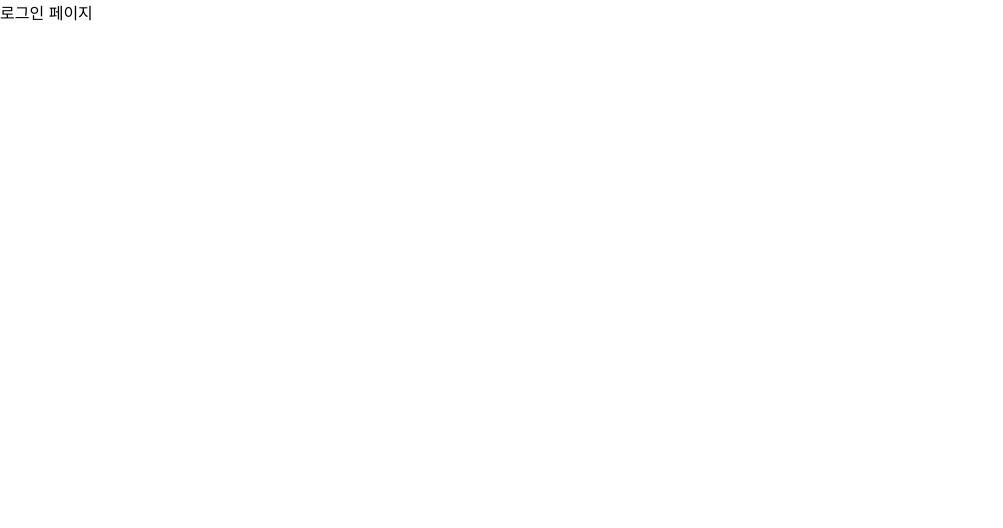
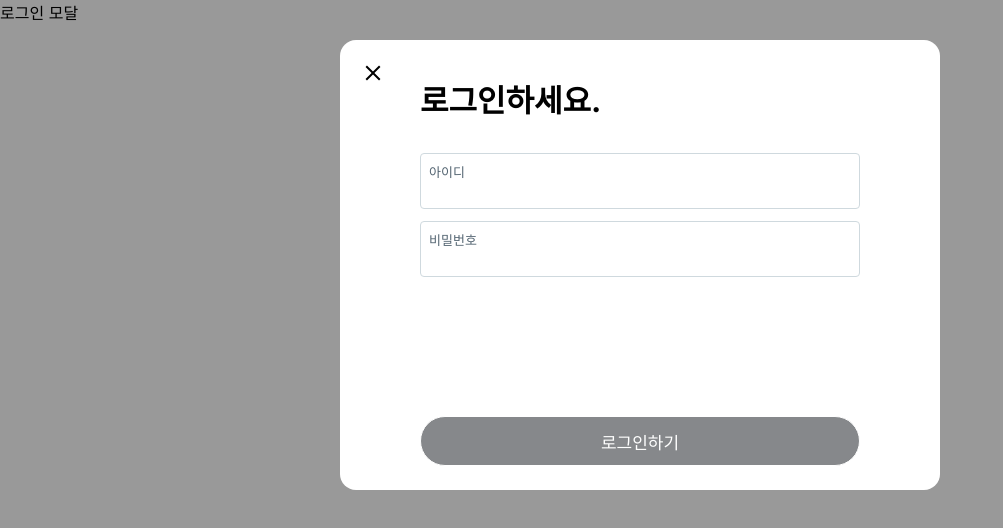
Before and after one commit to NukeKang/z-com, a Next.js app: page /i/flow/login in a window 1280 px wide. Shown: the top 528 px of the page, without its empty margins (0-1003 px from the left). Built offline with nearby package versions, Linux system fonts and the light colour scheme.

Commit message:
Update page.tsx and layout.tsx

```diff
--- /dev/null
+++ b/src/app/(beforeLogin)/@modal/default.tsx
@@ -0,0 +1,3 @@
+export default function Default() {
+  return null;
+}
--- /dev/null
+++ b/src/app/(beforeLogin)/@modal/i/flow/login/login.module.css
@@ -0,0 +1,148 @@
+.modalBackground {
+  width: 100vw;
+  height: 100%;
+  display: flex;
+  justify-content: center;
+  position: absolute;
+  background-color: rgba(0, 0, 0, 0.4);
+  top: 0;
+  left: 0;
+  right: 0;
+  bottom: 0;
+}
+
+@media (prefers-color-scheme: dark) {
+  .modalBackground {
+    background-color: rgba(91, 112, 131, 0.4);
+  }
+}
+
+.modal {
+  background-color: rgb(var(--background-end-rgb));
+  position: relative;
+  width: 100%;
+  border-radius: 16px;
+  display: flex;
+  flex-direction: column;
+  padding: 32px;
+}
+.modalHeader {
+  padding: 36px 0 20px;
+  font-size: 31px;
+  font-weight: bold;
+}
+@media all and (min-width: 687px) {
+  .modal {
+    top: 5%;
+    min-width: 600px;
+    max-width: 600px;
+    height: 450px;
+    padding: 0;
+  }
+  .modalHeader {
+    padding: 36px 80px 20px;
+  }
+  .modalBody {
+    padding: 0 80px;
+  }
+}
+
+.modal form {
+  display: flex;
+  flex-direction: column;
+  flex: 1;
+}
+
+.modalBody {
+  flex: 1;
+}
+
+.inputDiv {
+  display: flex;
+  flex-direction: column;
+  height: 56px;
+  position: relative;
+  margin: 12px 0;
+}
+.inputLabel {
+  width: 100%;
+  display: inline-block;
+  position: absolute;
+  top: 0;
+  border: 1px solid rgb(207, 217, 222);
+  border-radius: 4px;
+  font-size: 13px;
+  height: 56px;
+  padding: 8px 8px 0;
+  color: rgb(83, 100, 113);
+}
+.inputLabel:focus-within {
+  color: red;
+}
+.input {
+  width: 100%;
+  border: none;
+  font-size: 17px;
+  margin-top: 16px;
+  padding: 12px 8px 8px;
+  outline: none;
+  background: transparent;
+}
+
+.modalFooter {
+  padding: 24px 80px;
+}
+
+.actionButton {
+  width: 100%;
+  height: 50px;
+  border-radius: 25px;
+  background-color: rgb(15, 20, 25);
+  color: white;
+  font-size: 17px;
+  cursor: pointer;
+  border: 1px solid white;
+}
+.actionButton:disabled {
+  opacity: 0.5;
+}
+.actionButton:hover {
+  background-color: rgb(39, 44, 48);
+}
+
+.closeButton {
+  width: 34px;
+  height: 34px;
+  border-radius: 17px;
+  border: none;
+  cursor: pointer;
+  background-color: #fff;
+  position: absolute;
+  top: 16px;
+  display: flex;
+  align-items: center;
+  justify-content: center;
+}
+.closeButton:hover {
+  background-color: rgba(15, 20, 25, 0.1);
+}
+@media all and (min-width: 687px) {
+  .closeButton {
+    left: 16px;
+  }
+}
+@media (prefers-color-scheme: dark) {
+  .closeButton {
+    background-color: black;
+  }
+  .closeButton svg {
+    fill: white;
+  }
+}
+
+.message {
+  color: red;
+  display: flex;
+  justify-content: center;
+  font-weight: bold;
+}
--- /dev/null
+++ b/src/app/(beforeLogin)/@modal/i/flow/login/page.tsx
@@ -0,0 +1,76 @@
+'use client';
+
+import style from '@/app/(beforeLogin)/@modal/i/flow/login/login.module.css';
+import { useState } from 'react';
+
+export default function LoginModal() {
+  const [id, setId] = useState('');
+  const [password, setPassword] = useState('');
+  const [message, setMessage] = useState('');
+
+  const onSubmit = () => {};
+
+  const onClickClose = () => {};
+
+  const onChangeId = () => {};
+
+  const onChangePassword = () => {};
+
+  return (
+    <div className={style.modalBackground}>
+      <div className={style.modal}>
+        <div className={style.modalHeader}>
+          <button className={style.closeButton} onClick={onClickClose}>
+            <svg
+              width={24}
+              viewBox='0 0 24 24'
+              aria-hidden='true'
+              className='r-18jsvk2 r-4qtqp9 r-yyyyoo r-z80fyv r-dnmrzs r-bnwqim r-1plcrui r-lrvibr r-19wmn03'
+            >
+              <g>
+                <path d='M10.59 12L4.54 5.96l1.42-1.42L12 10.59l6.04-6.05 1.42 1.42L13.41 12l6.05 6.04-1.42 1.42L12 13.41l-6.04 6.05-1.42-1.42L10.59 12z'></path>
+              </g>
+            </svg>
+          </button>
+          <div>로그인하세요.</div>
+        </div>
+        <form onSubmit={onSubmit}>
+          <div className={style.modalBody}>
+            <div className={style.inputDiv}>
+              <label className={style.inputLabel} htmlFor='id'>
+                아이디
+              </label>
+              <input
+                id='id'
+                className={style.input}
+                value={id}
+                onChange={onChangeId}
+                type='text'
+                placeholder=''
+              />
+            </div>
+            <div className={style.inputDiv}>
+              <label className={style.inputLabel} htmlFor='password'>
+                비밀번호
+              </label>
+              <input
+                id='password'
+                className={style.input}
+                value={password}
+                onChange={onChangePassword}
+                type='password'
+                placeholder=''
+              />
+            </div>
+          </div>
+          <div className={style.message}>{message}</div>
+          <div className={style.modalFooter}>
+            <button className={style.actionButton} disabled={!id && !password}>
+              로그인하기
+            </button>
+          </div>
+        </form>
+      </div>
+    </div>
+  );
+}
--- a/src/app/(beforeLogin)/i/flow/login/page.tsx
+++ b/src/app/(beforeLogin)/i/flow/login/page.tsx
@@ -1,3 +1,3 @@
-export default function Login() {
-  return <div>로그인 페이지</div>;
+export default function Home() {
+  return <main>로그인 모달</main>;
 }
--- a/src/app/(beforeLogin)/i/flow/signup/page.tsx
+++ b/src/app/(beforeLogin)/i/flow/signup/page.tsx
@@ -1,3 +1,3 @@
-export default function SignUp() {
-  return <div>회원가입 페이지</div>;
+export default function Home() {
+  return <main>회원가입 모달</main>;
 }
--- /dev/null
+++ b/src/app/(beforeLogin)/layout.tsx
@@ -0,0 +1,15 @@
+import styles from '@/app/page.module.css';
+
+type Props = {
+  children: React.ReactNode;
+  modal: React.ReactNode;
+};
+
+export default function Layout({ children, modal }: Props) {
+  return (
+    <div className={styles.container}>
+      {children}
+      {modal}
+    </div>
+  );
+}
--- a/src/app/page.tsx
+++ b/src/app/(beforeLogin)/page.tsx
@@ -1,7 +1,7 @@
-import styles from './page.module.css';
+import styles from '@/app/page.module.css';
 import Image from 'next/image';
 import Link from 'next/link';
-import zLogo from '../../public/zlogo.png';
+import zLogo from '../../../public/zlogo.png';
 
 export default function Home() {
   return (
--- a/src/app/layout.tsx
+++ b/src/app/layout.tsx
@@ -1,7 +1,6 @@
 import type { Metadata } from 'next';
 import { Inter } from 'next/font/google';
 import './globals.css';
-import styles from './page.module.css';
 
 const inter = Inter({ subsets: ['latin'] });
 
@@ -14,12 +13,11 @@ export default function RootLayout({
   children,
 }: {
   children: React.ReactNode;
+  modal: React.ReactNode;
 }) {
   return (
     <html lang='en'>
-      <body className={inter.className}>
-        <div className={styles.container}>{children}</div>
-      </body>
+      <body className={inter.className}>{children}</body>
     </html>
   );
 }
```
Also changed, not shown: src/app/(afterLogin)/[username]/page.tsx (+22 -22 lines).
